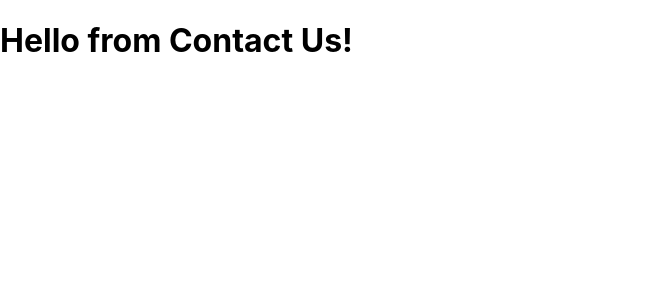
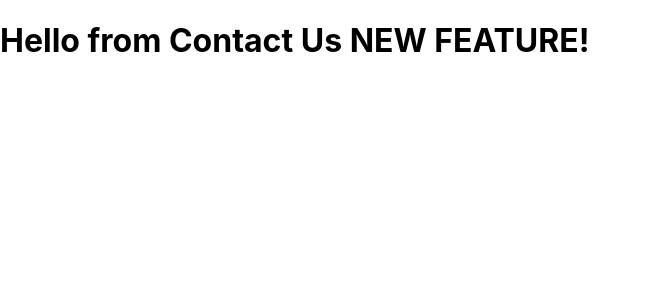
Before and after one commit to kdiaz489/btt3, a Next.js app: page /contactus in a window 1280 px wide. Shown: the top 300 px of the page, without its empty margins (0-648 px from the left). Built offline with nearby package versions, Linux system fonts and the light colour scheme.

Commit message:
demo change

```diff
--- a/pages/contactus.js
+++ b/pages/contactus.js
@@ -1,3 +1,3 @@
 export default function ContactUs() {
-  return <h1 className='style1'>Hello from Contact Us!</h1>;
+  return <h1 className='style1'>Hello from Contact Us NEW FEATURE!</h1>;
 }
```
